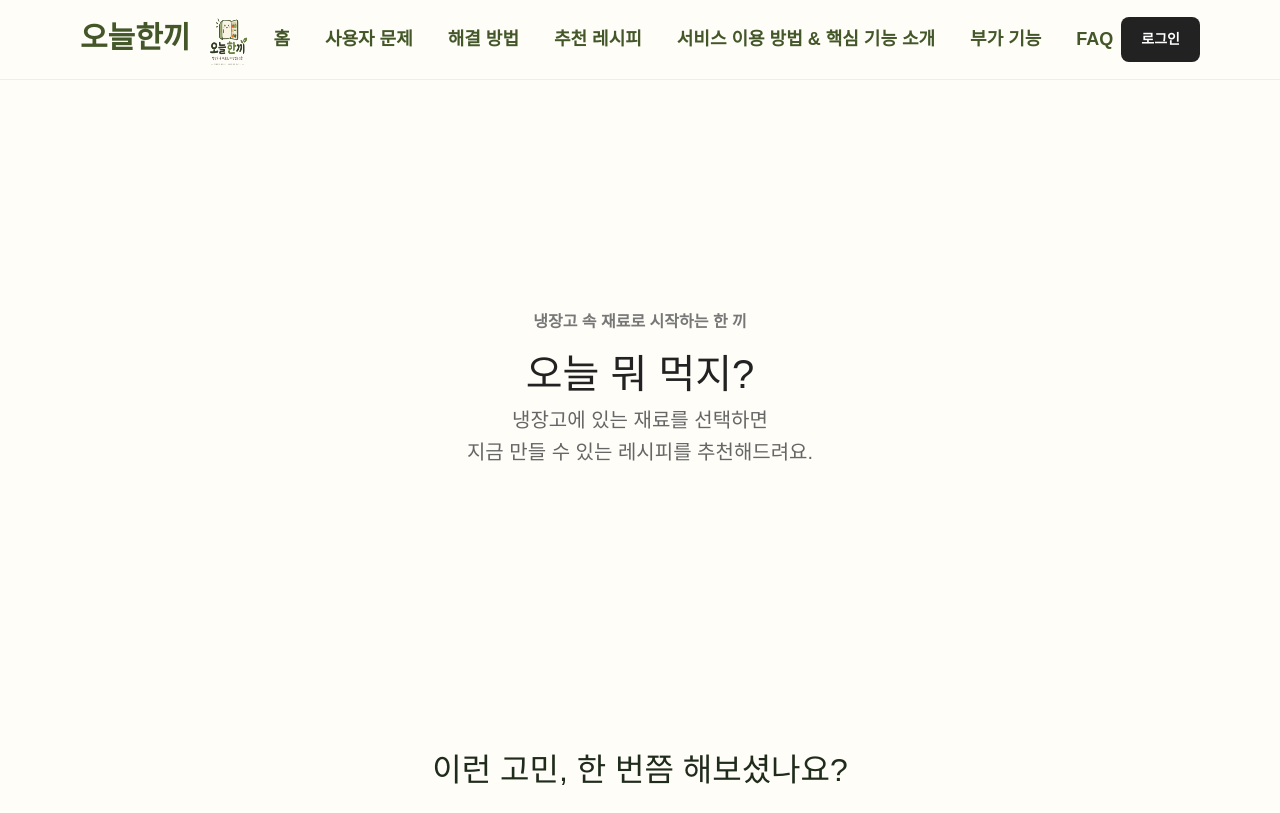
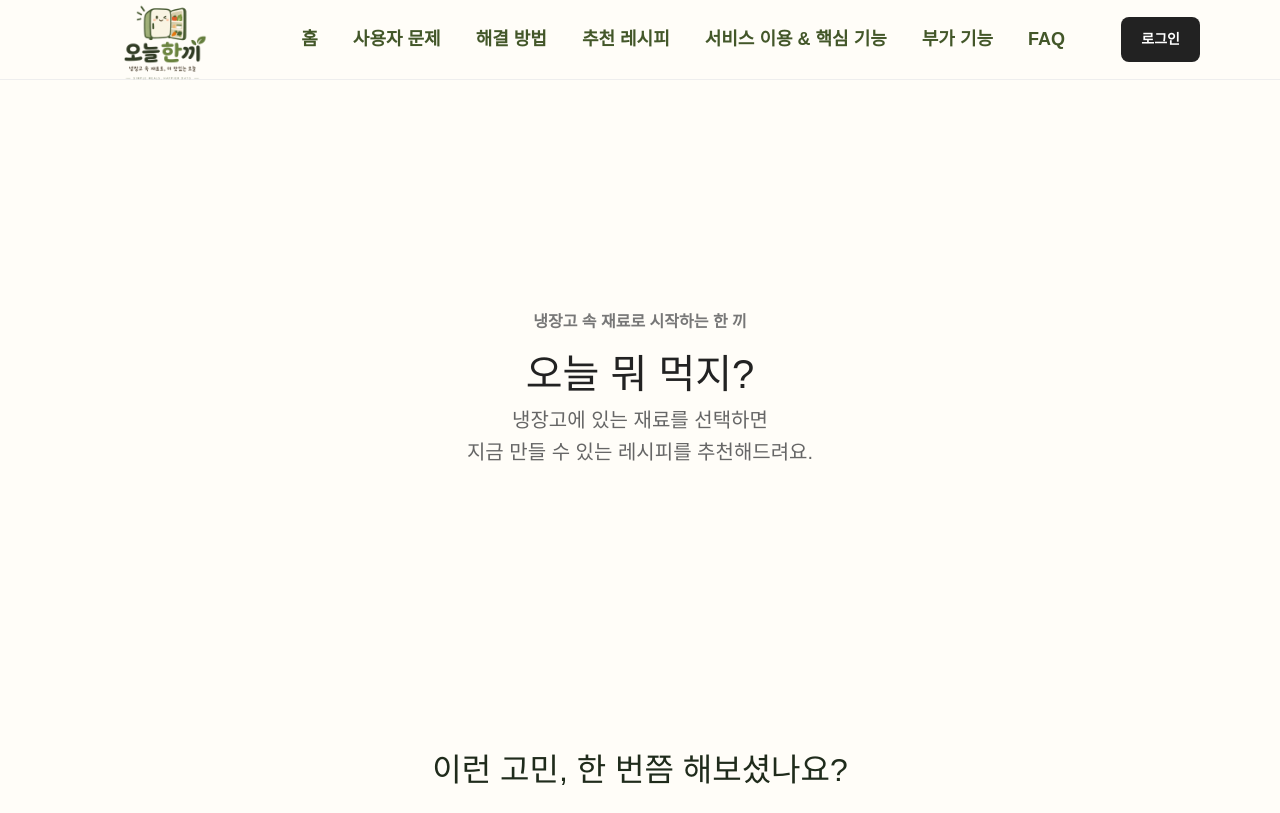
Before and after one commit to todays-meal/todayMeal, a plain HTML site: page index.html in a window 1280 px wide. Shown: the top 813 px of the page. Drawn offline with nearby package versions, Linux system fonts and the light colour scheme.

Commit message:
feat:네비게이션 로고 글씨 제거

```diff
--- a/css/header.css
+++ b/css/header.css
@@ -65,8 +65,8 @@ a {
 }
 
 .logo-image {
-  width: 75px;
-  height: 70px;
+  /* width: px; */
+  height: 110px;
 }
 
 h2 {
--- a/index.html
+++ b/index.html
@@ -29,8 +29,8 @@
   <body>
     <!-- 01 Header - 이한준 -->
     <header class="header">
-      <div class="logo">
-        오늘한끼<img class="logo-image" src="오늘한끼2.png" />
+      <div>
+        <img class="logo-image" src="오늘한끼2.png" />
       </div>
 
       <nav class="nav">
@@ -38,7 +38,7 @@
         <a href="#problem">사용자 문제</a>
         <a href="#solution">해결 방법</a>
         <a href="#recipe">추천 레시피</a>
-        <a href="#solution">서비스 이용 방법 & 핵심 기능 소개</a>
+        <a href="#solution">서비스 이용 & 핵심 기능 </a>
         <a href="#recipe">부가 기능</a>
         <a href="#recipe">FAQ</a>
       </nav>
```
